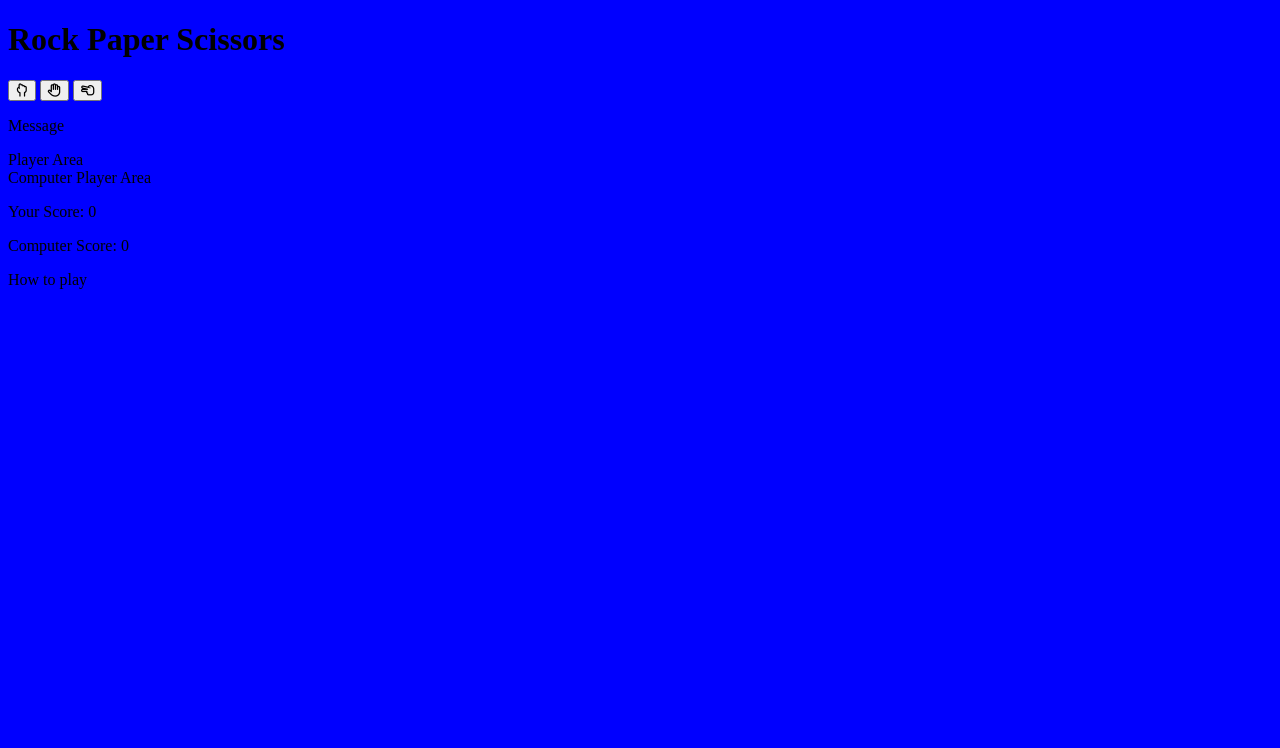
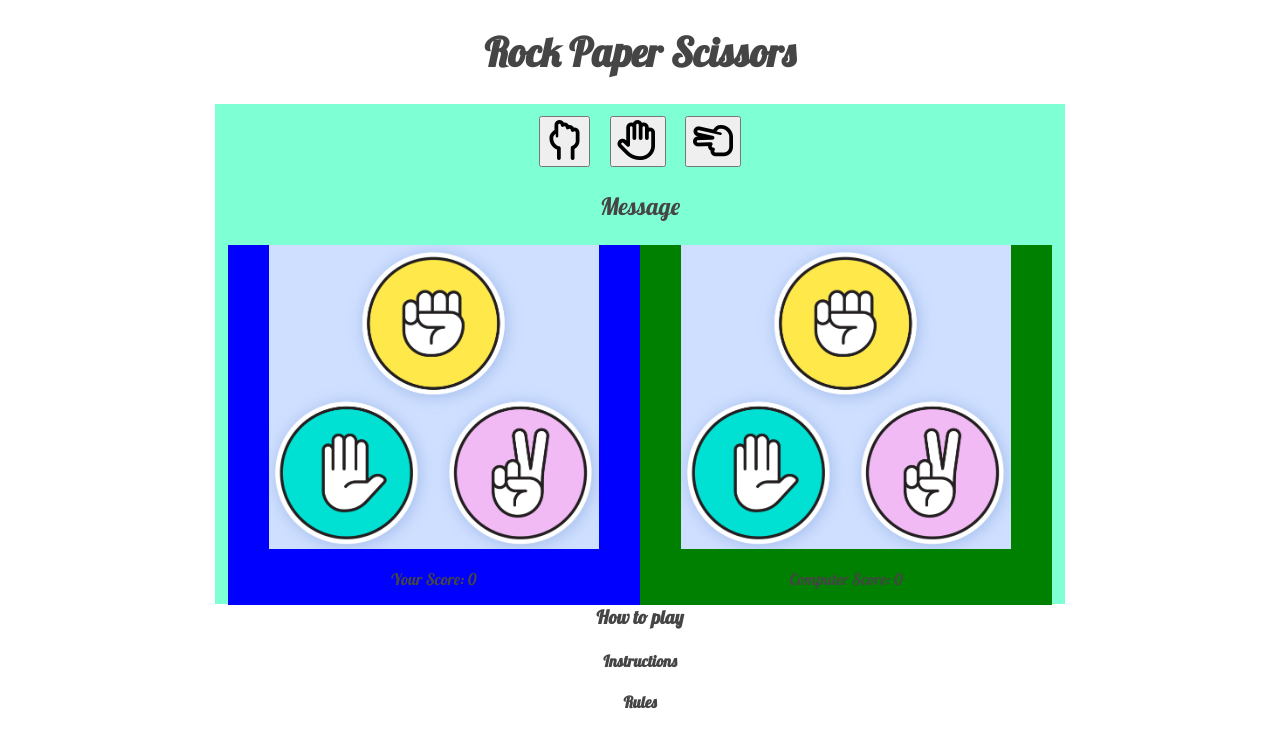
Before and after one commit to Lucy-Glanville-Brown/rock-paper-scissors, a plain HTML site: page index.html in a window 1280 px wide. Drawn offline with Linux system fonts and the light colour scheme.

Commit message:
Add basic styles for game

```diff
--- a/assets/css/style.css
+++ b/assets/css/style.css
@@ -2,5 +2,60 @@
 @import url('https://fonts.googleapis.com/css2?family=Lato&family=Lobster&display=swap');
 
 body {
+    background-color:white;
+    font-family: "Lobster", sans-serif;
+    color: #454545;
+    text-align: center;
+}
+
+.heading {
+    text-align: center;
+    font-size: 2.5rem;
+}
+
+/* Game Layout */
+
+.game-area {
+    background-color: aquamarine;
+    box-sizing: border-box;
+    width: 85%;
+    height: 65vh;
+    max-height: 500px;
+    max-width: 850px;
+    margin-left: auto;
+    margin-right: auto;
+    padding: 1%;
+}
+
+.controls {
+    font-size: 2.5rem;
+    margin-left: 0.5rem;
+    margin-right: 0.5rem;
+}
+
+.message {
+    font-size: 1.5rem;
+}
+
+.player-area {
     background-color: blue;
+    width: 50%;
+    float: left;
+    font-size: 1rem;
 }
+
+.computer-area {
+    background-color: green;
+    width: 50%;
+    float: right;
+    font-size: 1rem;
+}
+
+img {
+    width: 80%;
+    height: 80%;
+}
+
+.instructions {
+
+}
--- a/index.html
+++ b/index.html
@@ -23,16 +23,22 @@
                 <i class="far fa-hand-scissors"></i>
             </button>
         </div>
-        <div>
+        <div class="message">
             <p>Message</p>
         </div>
-        <div>Player Area</div>
-        <div>Computer Player Area</div>
-        <div class="scores">
+        <div class="player-area">
+            <img src="assets/images/rps.png" alt="shows rock, paper and scissor hand signals">
             <p>Your Score: <span id="score">0</span></p>
+        </div>
+        <div class="computer-area">
+            <img src="assets/images/rps.png" alt="shows rock, paper and scissor hand signals">
             <p>Computer Score: <span id="score">0</span></p>
         </div>
-        <div>How to play</div>
+        <div class="instructions">
+            <h3>How to play</h3>
+            <h4>Instructions</h4>
+            <h4>Rules</h4>
+        </div>
     </section>
 
     <script src="https://kit.fontawesome.com/9120e5e927.js" crossorigin="anonymous"></script>
```
Also changed, not shown: assets/images/paper.png (added), assets/images/rock.png (added), assets/images/rps.png (added), assets/images/scissors.png (added).
